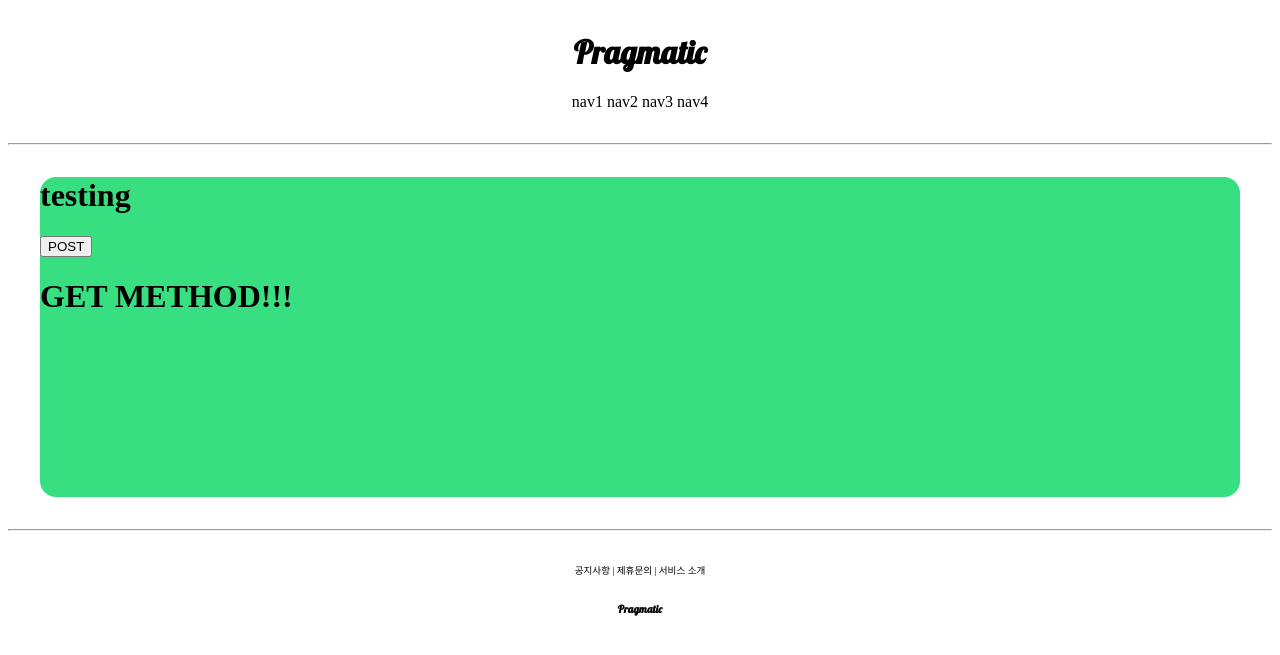
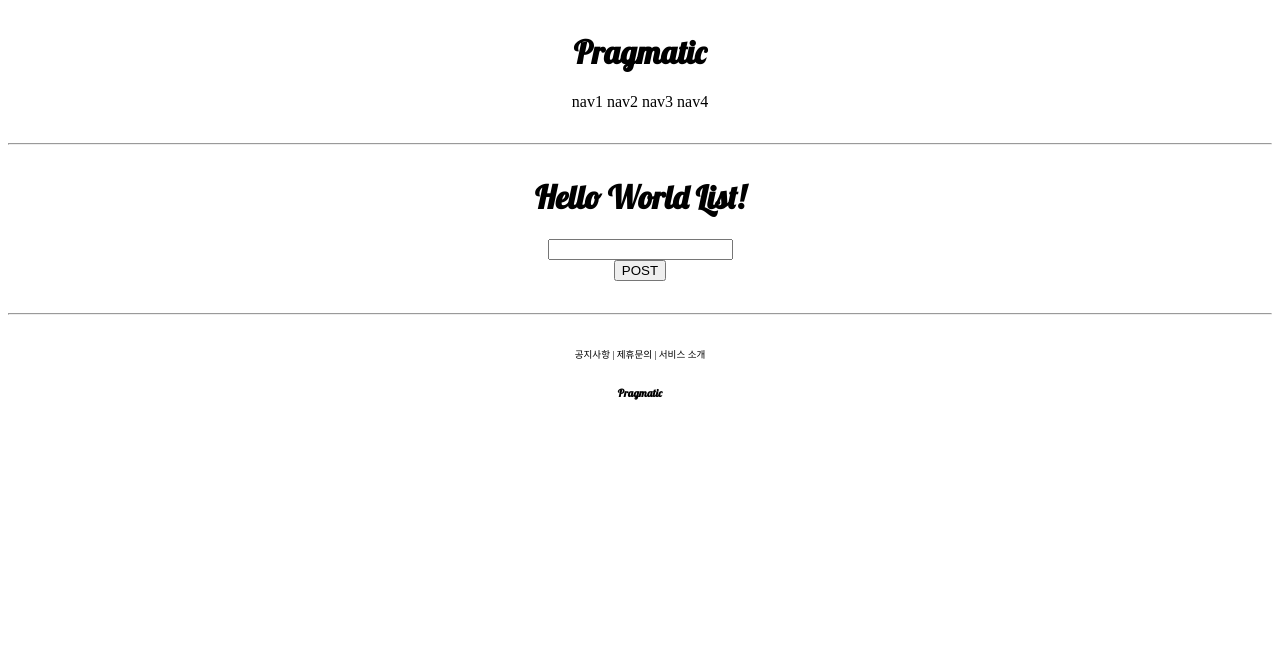
Before and after one commit to uthem150/Pinterest_Project, a Django app: page /account/hello_world/ in a window 1280 px wide. Shown: the top 655 px of the page. Run offline with Django 4.2, Linux system fonts and the light colour scheme.

Commit message:
2-13. send data -> receive -> save DB

```diff
--- a/accountapp/templates/accountapp/hello_world.html
+++ b/accountapp/templates/accountapp/hello_world.html
@@ -2,18 +2,27 @@
 
 {% block content %}
 
-    <div style="height: 20rem; background-color: #38df81; border-radius: 1rem; margin: 2rem;">
-        <h1>
-            testing
+    <div style="border-radius: 1rem; margin: 2rem; text-align: center;">
+        <h1 style="font-family: 'lobster', cursive;">
+            Hello World List!
         </h1>
 
         <form action="/account/hello_world/" method="post">
             {% csrf_token %}
-            <input type="submit" class="btn btn-primary" value="POST">
+            <div>
+                <input type="text" name="hello_world_input">
+            </div>
+            <div>
+                <input type="submit" class="btn btn-primary" value="POST">
+            </div>
         </form>
+
+        {% if hello_world_output %}
         <h1>
-        {{ text }}
+            {{ hello_world_output.text }}
         </h1>
+        {% endif %}
+
     </div>
 
 {% endblock %}
--- a/accountapp/views.py
+++ b/accountapp/views.py
@@ -1,5 +1,7 @@
 from django.http import HttpResponse
 from django.shortcuts import render
+
+from accountapp.models import HelloWorld
 
 
 # Create your views here.
@@ -7,6 +9,13 @@ from django.shortcuts import render
 def hello_world(request):
 
     if request.method == "POST":
-        return render(request, 'accountapp/hello_world.html', context={'text': 'POST METHOD!!!'})
+
+        temp = request.POST.get('hello_world_input')
+
+        new_hello_world = HelloWorld()
+        new_hello_world.text = temp
+        new_hello_world.save()
+
+        return render(request, 'accountapp/hello_world.html', context={'hello_world_output': new_hello_world})
     else:
         return render(request, 'accountapp/hello_world.html', context={'text': 'GET METHOD!!!'})
```
